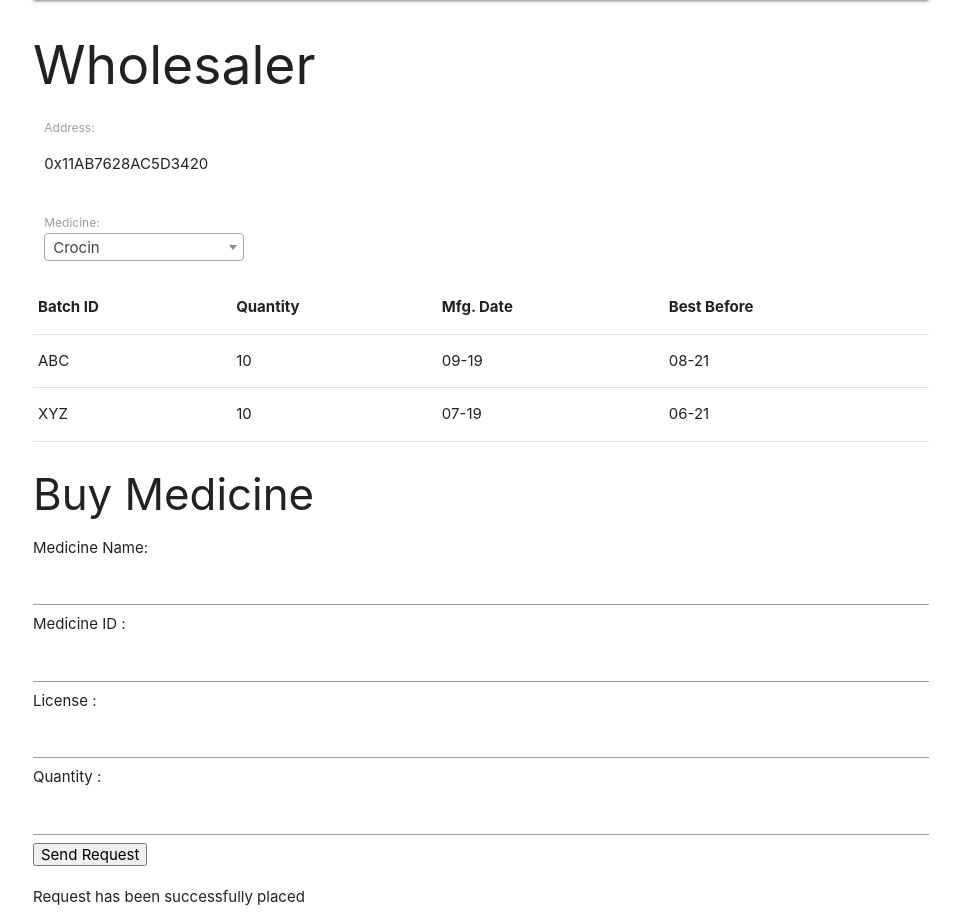
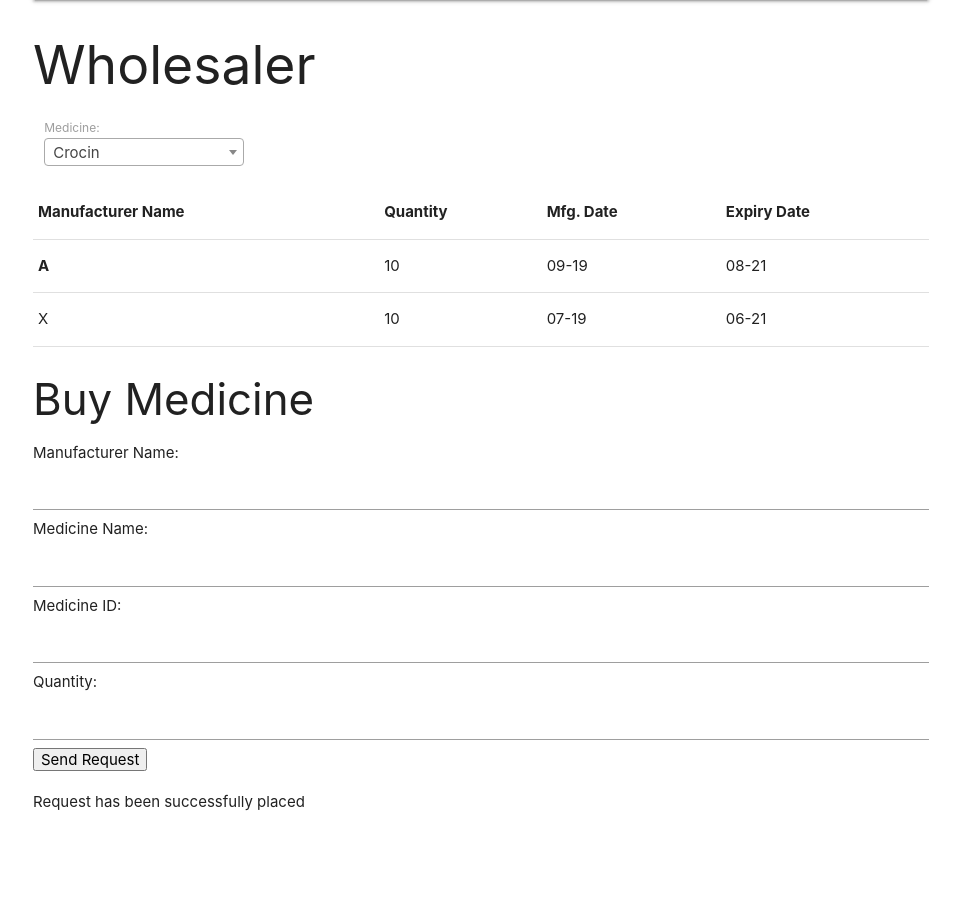
Before and after one commit to abhishikta-sai/medchain, a Flask app: page /wholesaler in a window 1280 px wide. Shown: the part 64-988 px from the top of the page, without its empty margins (159-1120 px from the left). After the commit the page ends 875 px from the top, so only its background shows below. Run offline with Flask 2, Linux system fonts and the light colour scheme; some libraries are stand-ins or nearby versions.

Commit message:
wholesaler frontend complete

```diff
--- a/app.py
+++ b/app.py
@@ -3,6 +3,7 @@ from flask_restful import Resource, Api
 import requests
 import json
 from pymongo import MongoClient
+from datetime import datetime
 
 app = Flask(__name__)
 app.secret_key = 'this is the end'
@@ -14,42 +15,54 @@ db = client.medchain
 
 data_collection = db.data
 
+
 class Index(Resource):
     def get(self):
         return redirect(url_for('admin'))
 
 api.add_resource(Index, '/')
 
+
 class Admin(Resource):
     def get(self):
         return make_response(render_template('admin.html'))
-
-api.add_resource(Admin, '/admin')
-
-class GetManDetails(Resource):
     def post(self):
         res = requests.post(url + '/admin/getmandetails', json.dumps([request.form.get('manufacturer_option')]))
         return make_response("hello")
 
-api.add_resource(GetManDetails, '/getmandetails')
+
+api.add_resource(Admin, '/admin')
+
 
 class Manufacturer(Resource):
     def get(self):
         return make_response(render_template('manufacturer.html'))
     def post(self):
         print("hi")
-        print(request.form['med_id'])
-        x = {'med_id': request.form['med_id'],'med_name': request.form['med_name'],'quantity': request.form['quantity'],'man_date': request.form['man_date'],'exp_date':"123"}
-        print(x)
+        x = {'man_name': request.form['man_name'], 'med_id': request.form['med_id'], 'med_name': request.form['med_name'], 'quantity': request.form['quantity'], 'man_date': datetime.strftime(request.form['man_date']), 'exp_date': datetime.strftime(request.form['exp_date'])}
         res = requests.post(url + '/manaddmedicines', data=x)
-        print(res)
+        print(res['hash'])
+        return make_response("hello")
         # returns a Batch Number
 
+
 api.add_resource(Manufacturer, '/manufacturer')
+
 
 class WholesalerPage(Resource):
     def get(self):
         return make_response(render_template('wholesaler.html'))
+    def post(self):
+        x = {'man_name': request.form['man_name'],
+             'med_name': request.form['med_name'],
+             'med_id': request.form['med_id'],
+             'quantity': request.form['quantity'],
+            }
+        print(x)
+        res = requests.post(url + '/wsbuymedicines', data=x)
+        print(res['hash'])
+        return make_response("hello")
+
 
 api.add_resource(WholesalerPage, '/wholesaler')
 
@@ -63,6 +76,7 @@ api.add_resource(WholesalerPage, '/wholesaler')
 
 # api.add_resource(WholesalerData, '/wholesalerdata')
 
+
 class DrugSearch(Resource):
     def get(self):
         return make_response(render_template('drugsearch.html'))
--- a/templates/wholesaler.html
+++ b/templates/wholesaler.html
@@ -28,12 +28,6 @@
             </div>
         </nav>
         <h2>Wholesaler</h2>
-        <div class="row">
-            <div class="col s6">
-                <label>Address: </label>
-                <p id="part-factory-address">0x11AB7628AC5D3420</p>
-            </div>
-        </div>
 
         <div class="row">
             <div class="col s12">
@@ -41,25 +35,26 @@
                 <select id='medicine-list' style='width: 200px;'>
                     <option>Crocin</option>
                     <option>Okacet</option>
+<!--                    Get from mongodb-->
                 </select>
             </div>
         </div>
 
         <table style="width:100%">
             <tr>
-                <th>Batch ID</th>
+                <th>Manufacturer Name</th>
                 <th>Quantity</th>
                 <th>Mfg. Date</th>
-                <th>Best Before</th>
+                <th>Expiry Date</th>
             </tr>
             <tr>
-                <td>ABC</td>
+                <th>A</th>
                 <td>10</td>
                 <td>09-19</td>
                 <td>08-21</td>
             </tr>
             <tr>
-                <td>XYZ</td>
+                <td>X</td>
                 <td>10</td>
                 <td>07-19</td>
                 <td>06-21</td>
@@ -67,11 +62,11 @@
         </table>
         <div class="row">
             <h3> Buy Medicine</h3>
-            <form>
-                Medicine Name: <input type="text"><br>
-                Medicine ID : <input type="text"><br>
-                License : <input type="text"><br>
-                Quantity : <input type="text" name=""><br>
+            <form action="/wholesaler" method="POST">
+                Manufacturer Name: <input type="text" name="man_name"><br>
+                Medicine Name: <input type="text" name="med_name"><br>
+                Medicine ID: <input type="text" name="med_id"><br>
+                Quantity: <input type="text" name="quantity"><br>
                 <input type="submit" value="Send Request">
             </form>
         </div>
```
Also changed, not shown: templates/admin.html (+4 -4 lines), templates/manufacturer.html (+14 -12 lines).
